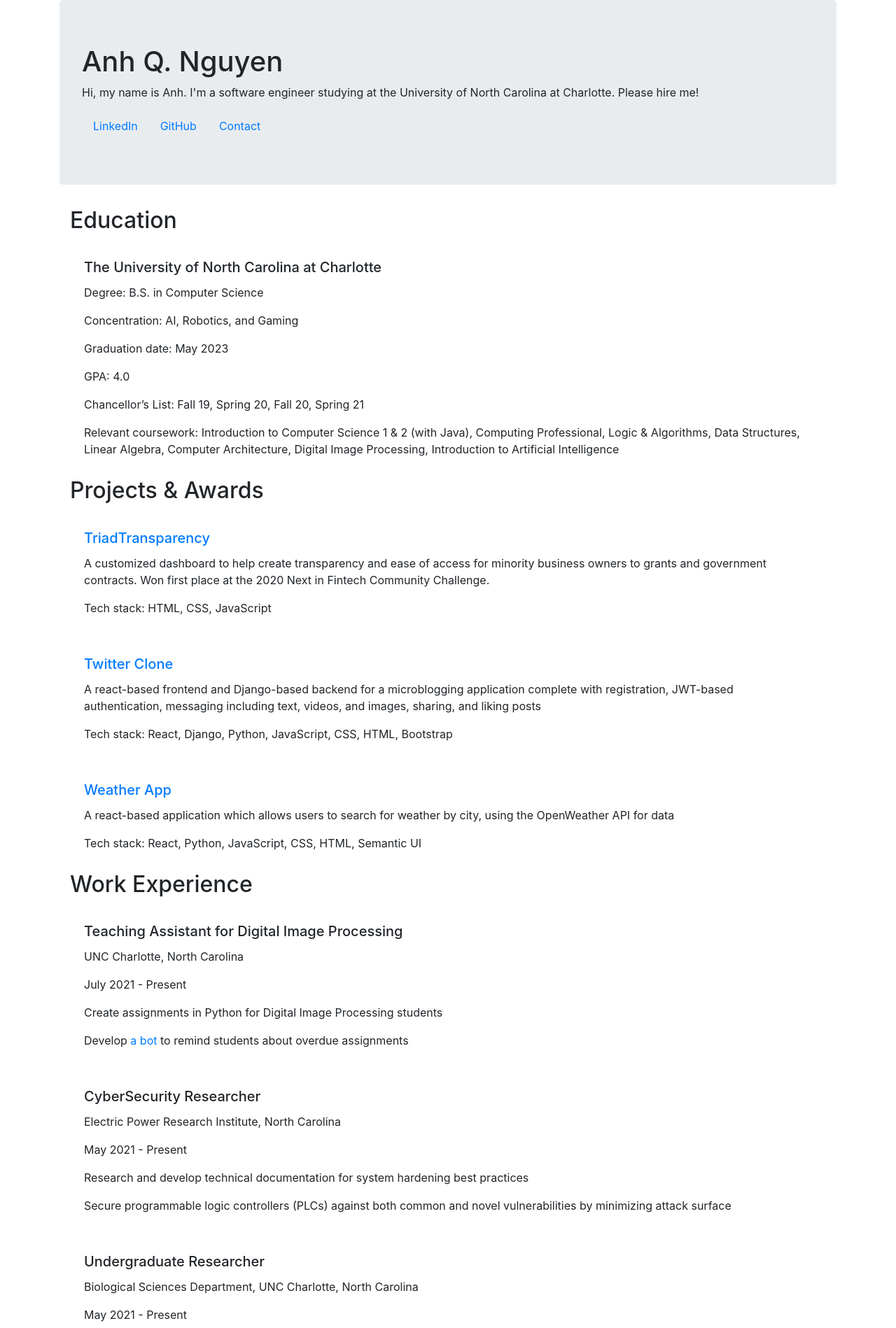
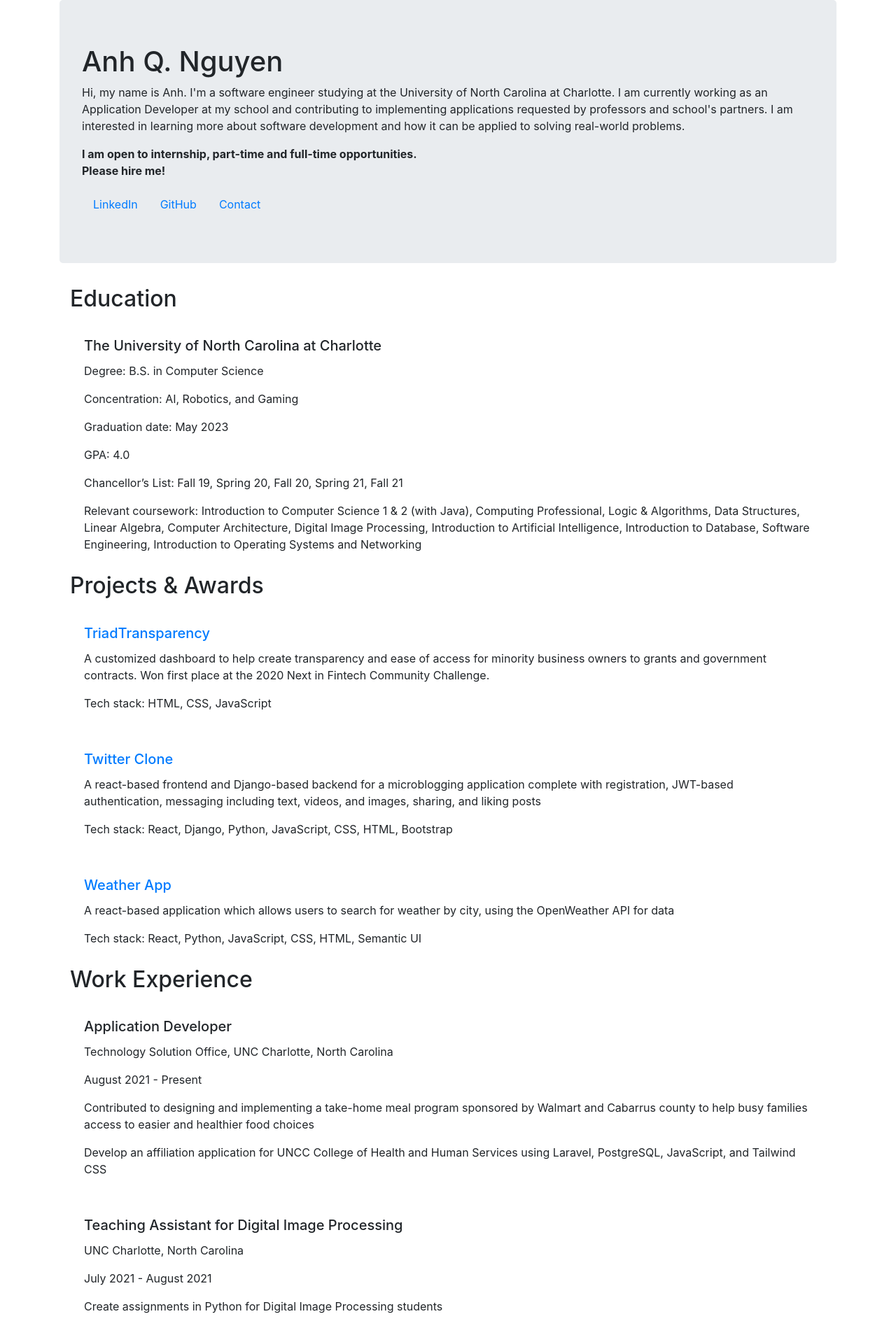
Before and after one commit to quynhanh-ngx/portfolio, a React (Create React App) app: page / in a window 1280 px wide. Shown: the top 1898 px of the page at 70% size. Built offline with nearby package versions, Linux system fonts and the light colour scheme; the HTML template or start-up script is replaced by a standard one.

Commit message:
Update the portfolio with new roles

```diff
--- a/src/App.js
+++ b/src/App.js
@@ -9,7 +9,12 @@ class Introduction extends Component {
             <h1>Anh Q. Nguyen</h1>
             <p>
                 Hi, my name is Anh. I'm a software engineer studying at the University of North Carolina at Charlotte.
-                Please hire me!
+                I am currently working as an Application Developer at my school and contributing to implementing applications requested by professors and school's partners.
+                I am interested in learning more about software development and how it can be applied to solving real-world problems.
+            </p>
+            <p>
+                <strong>I am open to internship, part-time and full-time opportunities.</strong><br/>
+                <strong>Please hire me!</strong>
             </p>
             <Nav as="ul">
                 <Nav.Item as="li">
@@ -78,12 +83,13 @@ class Education extends Component {
                     GPA: 4.0
                 </GroupItemChild>
                 <GroupItemChild>
-                    Chancellor’s List: Fall 19, Spring 20, Fall 20, Spring 21
+                    Chancellor’s List: Fall 19, Spring 20, Fall 20, Spring 21, Fall 21
                 </GroupItemChild>
                 <GroupItemChild>
                     Relevant coursework: Introduction to Computer Science 1 & 2 (with Java),
                     Computing Professional, Logic & Algorithms, Data Structures, Linear Algebra, Computer Architecture,
-                    Digital Image Processing, Introduction to Artificial Intelligence
+                    Digital Image Processing, Introduction to Artificial Intelligence, Introduction to Database, Software Engineering,
+                    Introduction to Operating Systems and Networking
                 </GroupItemChild>
             </GroupItem>
         </Group>;
@@ -130,9 +136,20 @@ class Projects extends Component {
 class Work extends Component {
     render() {
         return <Group title="Work Experience">
+            <GroupItem title="Application Developer"
+                       subtitle="Technology Solution Office, UNC Charlotte, North Carolina"
+                       startDate="August 2021">
+                <GroupItemChild>
+                    Contributed to designing and implementing a take-home meal program sponsored by Walmart and Cabarrus county to help busy families access to easier and healthier food choices
+                </GroupItemChild>
+                <GroupItemChild>
+                    Develop an affiliation application for UNCC College of Health and Human Services using Laravel, PostgreSQL, JavaScript, and Tailwind CSS
+                </GroupItemChild>
+            </GroupItem>
             <GroupItem title="Teaching Assistant for Digital Image Processing"
                        subtitle="UNC Charlotte, North Carolina"
-                       startDate="July 2021">
+                       startDate="July 2021"
+                       endDate="August 2021">
                 <GroupItemChild>
                     Create assignments in Python for Digital Image Processing students
                 </GroupItemChild>
@@ -142,7 +159,8 @@ class Work extends Component {
             </GroupItem>
             <GroupItem title="CyberSecurity Researcher"
                        subtitle="Electric Power Research Institute, North Carolina"
-                       startDate="May 2021">
+                       startDate="May 2021"
+                       endDate="August 2021">
                 <GroupItemChild>
                     Research and develop technical documentation for system hardening best practices
                 </GroupItemChild>
@@ -153,7 +171,8 @@ class Work extends Component {
             </GroupItem>
             <GroupItem title="Undergraduate Researcher"
                        subtitle="Biological Sciences Department, UNC Charlotte, North Carolina"
-                       startDate="May 2021">
+                       startDate="May 2021"
+                       endDate="August 2021">
                 <GroupItemChild>
                     Combine biological data from multiple large datasets using Python, xarray, and pandas.
                 </GroupItemChild>
```
